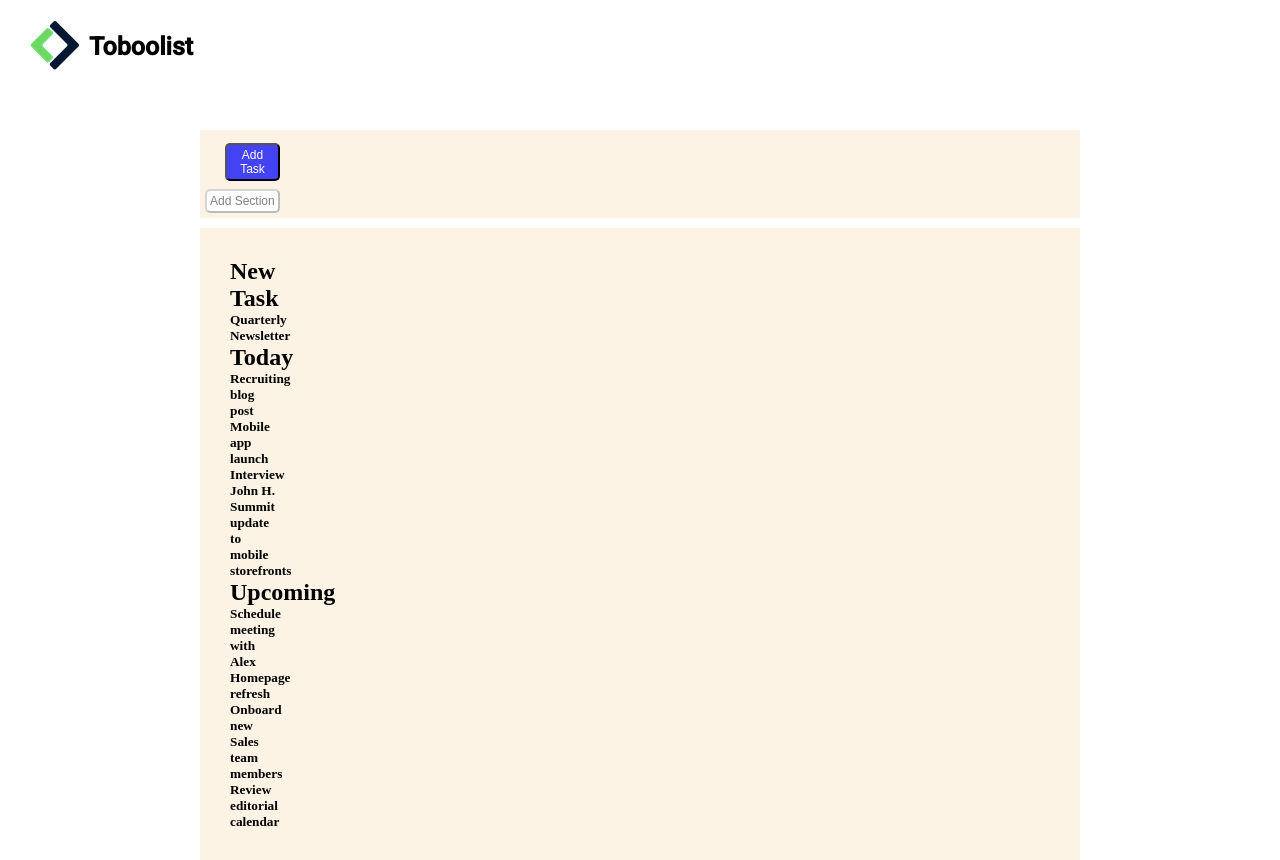
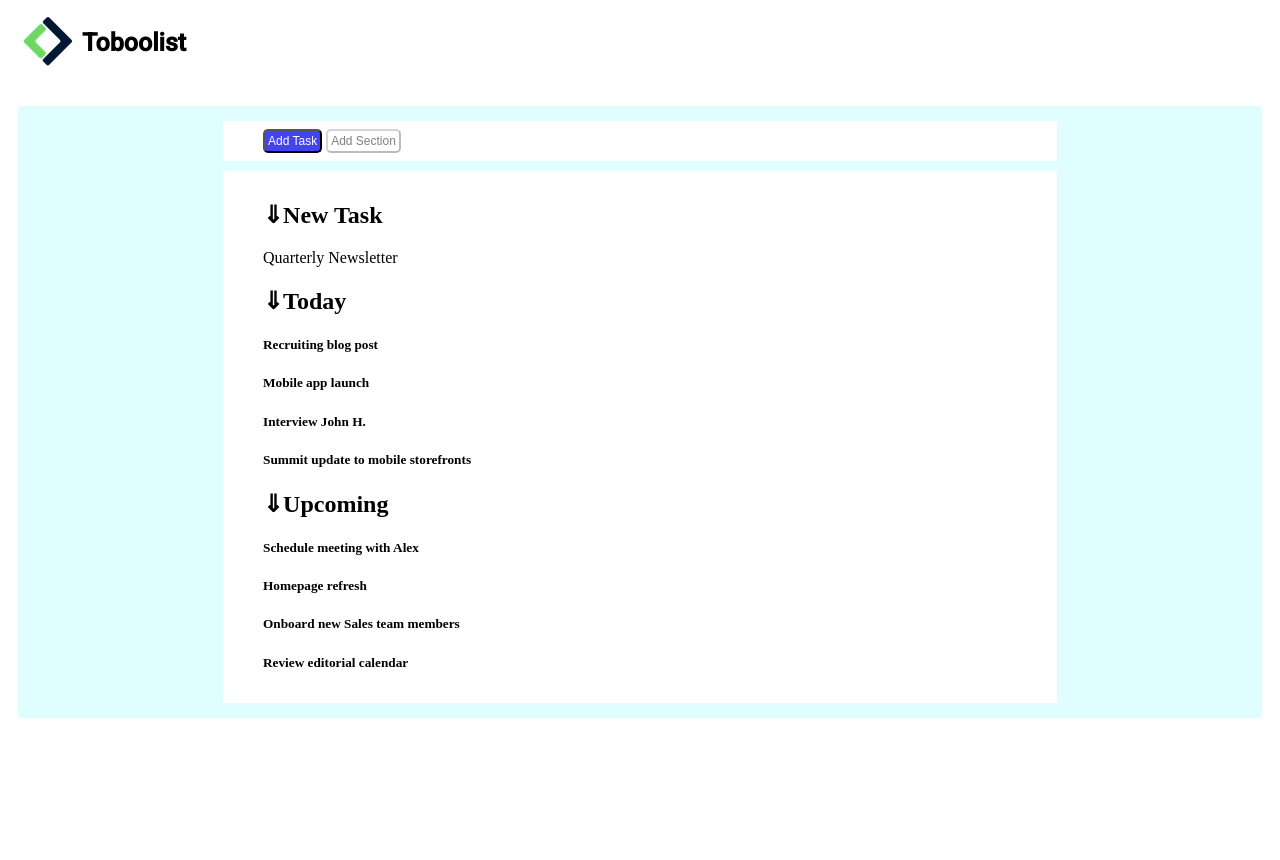
Before and after one commit to Antoniok2/html-css-toboolist, a plain HTML site: page index.html in a window 1280 px wide. After the commit the page ends 800 px from the top, so only its background shows below. Drawn offline with Linux system fonts and the light colour scheme.

Commit message:
sistemato css elenchi

```diff
--- a/CSS/style.css
+++ b/CSS/style.css
@@ -1,19 +1,17 @@
-*{
-    margin: 0;
-    padding: 0;
-    box-sizing: border-box;
-}
 
 body{
     background-color: #ffffff;
 }
 
 #headsection{
-    padding: 10px 20px;
-    margin: 10px;
+    padding-left: 15px;
+    padding-top: 8px;
+    padding-bottom: 0px;
+    margin: 0px;
+    display: inline-block;
 }
 
-span{
+#titolo{
     padding-left: 5px;
     height: 68px;
     font-family: 'Roboto', sans-serif;
@@ -22,14 +20,20 @@ span{
     display: inline-block;
 }
 
+.corpopagina{
+    background-color: rgb(224, 254, 255);
+    padding: 5px;
+    margin: 10px;
+    border: 10px;
+
+}
+
          /* sto modificando il contenitore dei 2 pulsanti */
 .button{
-    display: inline-block;
-    margin: 10px 200px;
-    border: 5px grey;
-    background-color: rgb(253, 243, 229);
-    padding: 5px;
-    padding-right: 800px;
+     background-color: rgb(255, 255, 255);
+     margin: 10px 200px;
+     padding-left: 20px;
+
 }
             /* qui sto modificando il primo e il secondo pulsante */
 .changebutton{
@@ -53,8 +57,10 @@ span{
 
     /* qui ho sistemato il contenitore con l'elenco delle cose */
 .corpoelenco{
-    margin: 0px 200px;
-    padding: 30px;
-    padding-right: 800px;
-    background-color: rgb(253, 243, 229);
+    background-color: rgb(255, 255, 255);
+    margin: 10px 200px;
+    padding-left: 40px;
+    padding-top: 10px;
+    padding-bottom: 10px;
+
 }
--- a/index.html
+++ b/index.html
@@ -16,11 +16,13 @@
     <header>
         <section id="headsection">
             <img src="img/Logo.png" alt="logo">
-            <span><strong>Toboolist</strong></span>
+            <span id="titolo"><strong>Toboolist</strong></span>
         </section>
     </header>
 
+
     <!-- comincia il corpo della pagina -->
+    <section class="corpopagina">
         <main>
             <div class="button">
                 <button class="changebutton">Add Task</button>
@@ -31,13 +33,13 @@
 
                     <!-- creato primo elenco -->
                 <section class="newtask">
-                <h2><strong>New Task</strong></h2>
-                <h5>Quarterly Newsletter</h5>
+                    <h2><strong>&dArr;New Task</strong></h2>
+                    <p>Quarterly Newsletter </p>
                 </section>
 
                     <!-- creato secondo elenco -->
                 <section class="today">
-                <h2><Strong>Today</Strong></h2>
+                    <h2><Strong>&dArr;Today</Strong></h2>
                     <h5>Recruiting blog post</h5>
                     <h5>Mobile app launch</h5>
                     <h5>Interview John H.</h5>
@@ -46,7 +48,7 @@
 
                 <!-- creato terzo elenco -->
                 <section class="upcoming">
-                <h2><strong>Upcoming</strong></h2>
+                    <h2><strong>&dArr;Upcoming</strong></h2>
                     <h5>Schedule meeting with Alex</h5>
                     <h5>Homepage refresh</h5>
                     <h5>Onboard new Sales team members</h5>
@@ -56,13 +58,9 @@
 
 
             </div>
+        </main>
+    </section>
 
-
-
-
-
-
-    </main>
 
         <!-- parte finale -->
     <footer>
```
Lines whose indentation alone changed are shown as unchanged.
